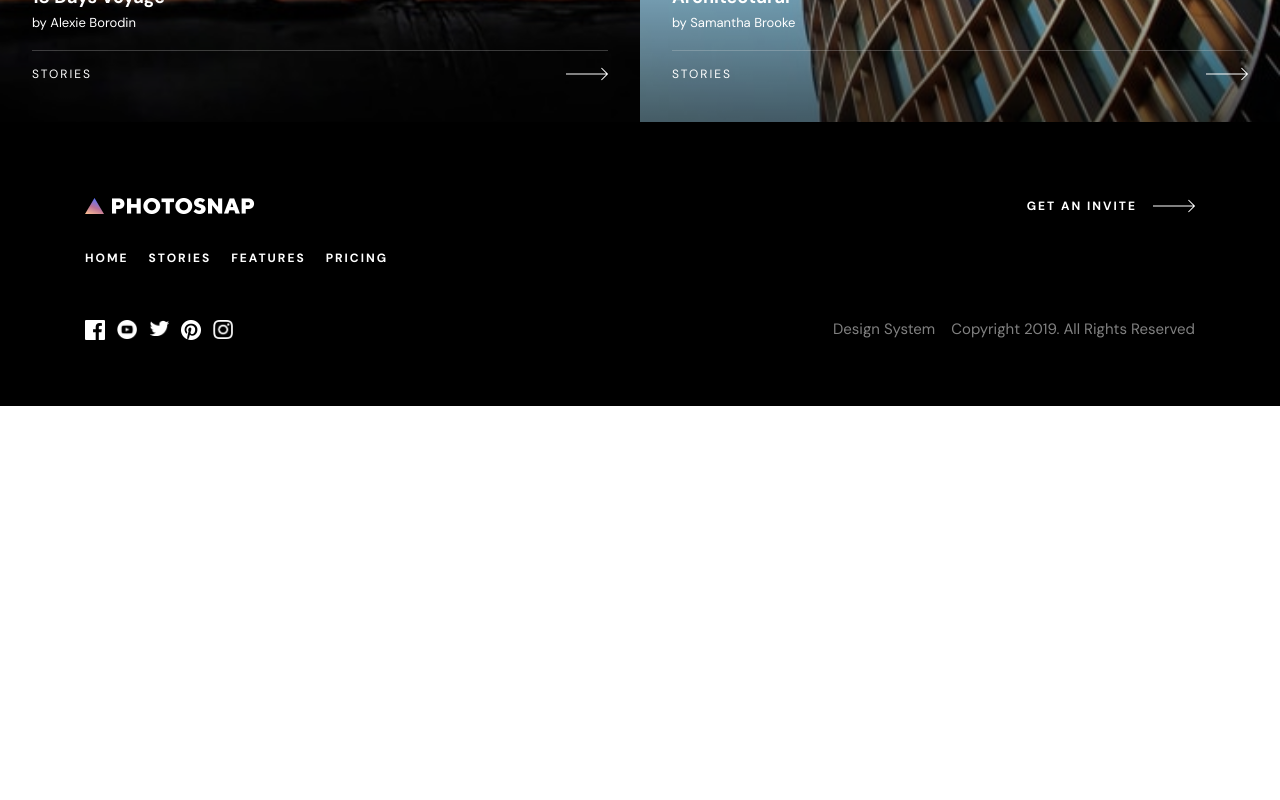
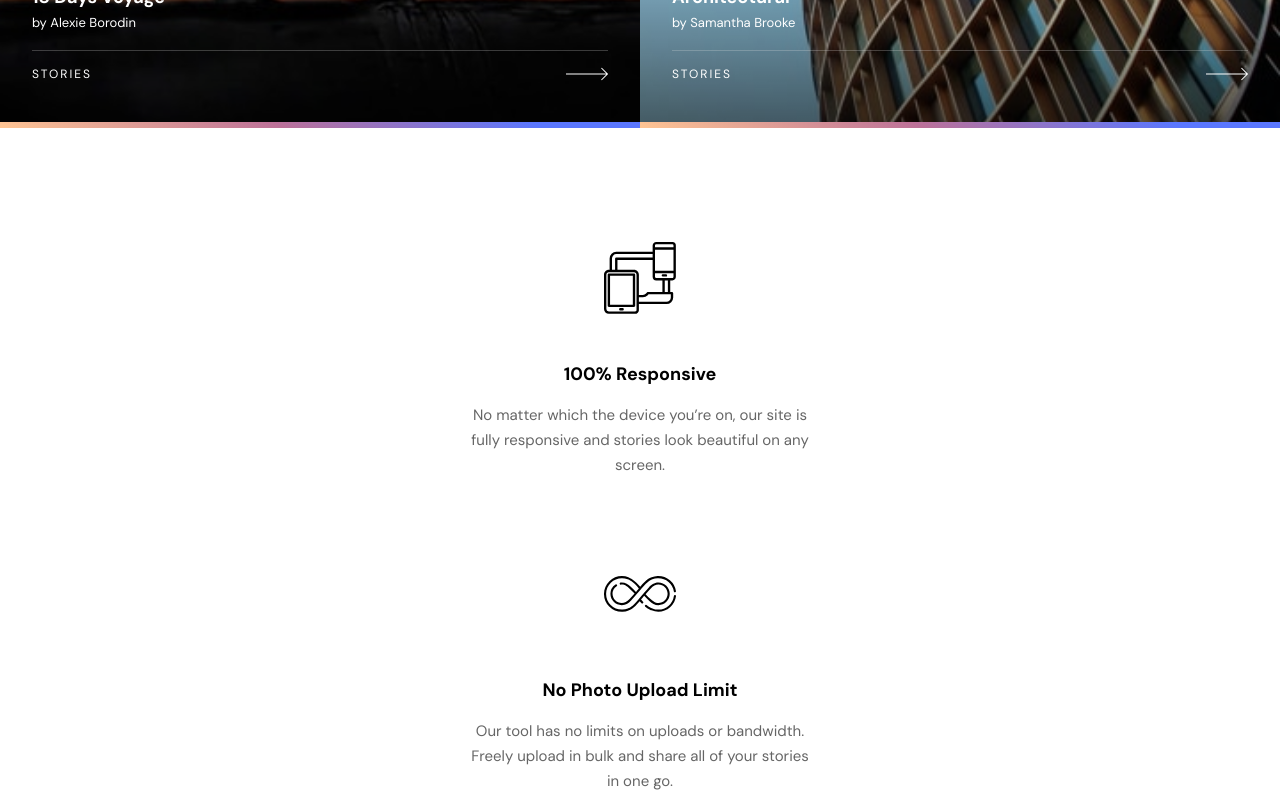
Before and after one commit to sergioreynoso/photosnap-multi-page-website, a Next.js app: page / in a window 1280 px wide. Shown: the part 2900-3700 px from the top of the page. Before the commit the page ends 3306 px from the top, so only its background shows below. Built offline with nearby package versions, Linux system fonts and the light colour scheme.

Commit message:
add features group to home page

```diff
--- a/src/app/page.tsx
+++ b/src/app/page.tsx
@@ -1,3 +1,4 @@
+import FeaturesGroup from "../components/layout-groups/features-group";
 import HerosGroup from "../components/layout-groups/heros-group";
 import StoriesGroup from "../components/layout-groups/stories-group";
 
@@ -6,6 +7,7 @@ export default async function Home() {
     <main className="mx-auto max-w-[1440px] pt-18">
       <HerosGroup />
       <StoriesGroup />
+      <FeaturesGroup limit={3} />
     </main>
   );
 }
```
